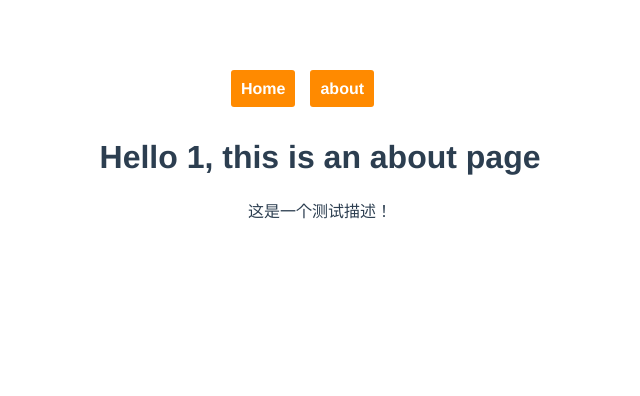
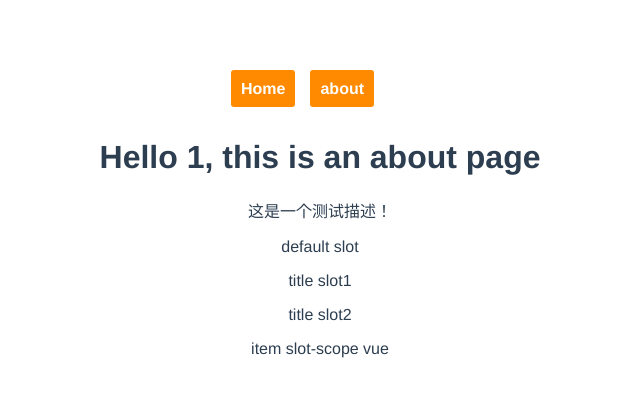
Before and after one commit to Whosc/vue-demo, a Vue app: page /#/about/1 in a window 1280 px wide. Shown: the top 396 px of the page, without its empty margins (320-960 px from the left). Built offline with nearby package versions, Linux system fonts and the light colour scheme; a small style sheet from the web is missing.

Commit message:
插槽的使用

```diff
--- a/src/components/About.vue
+++ b/src/components/About.vue
@@ -2,11 +2,29 @@
   <div class="about">
     <h1>Hello {{ their_name }}, this is an about page</h1>
     <p>这是一个测试描述！</p>
+
+     <SlotDemo>
+        <p>default slot</p>
+        <template v-slot:title>
+          <p>title slot1</p>
+          <p>title slot2</p>
+        </template>
+        <template v-slot:item="props">
+          <p>item slot-scope {{ props.value }}</p>
+        </template>
+      </SlotDemo>
+
   </div>
 </template>
 
 <script>
+
+import SlotDemo from './SlotDemo'
+
 export default {
+  components: {
+      SlotDemo
+  },
   name: 'About',
   data() {
     return {
--- /dev/null
+++ b/src/components/SlotDemo.vue
@@ -0,0 +1,13 @@
+<template>
+  <div>
+    <slot />
+    <slot name="title" />
+    <slot name="item" v-bind="{ value: 'vue' }" />
+  </div>
+</template>
+
+<script>
+export default {
+  name: "SlotDemo"
+};
+</script>
```
